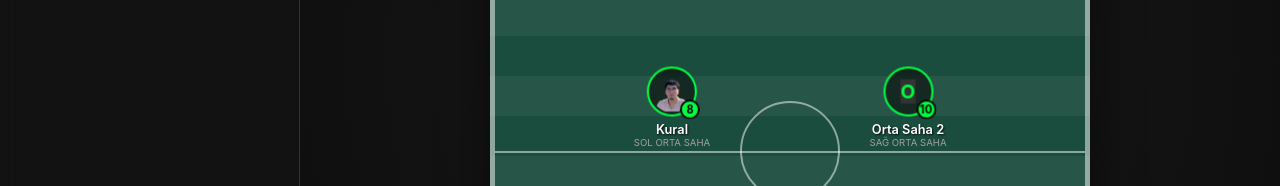
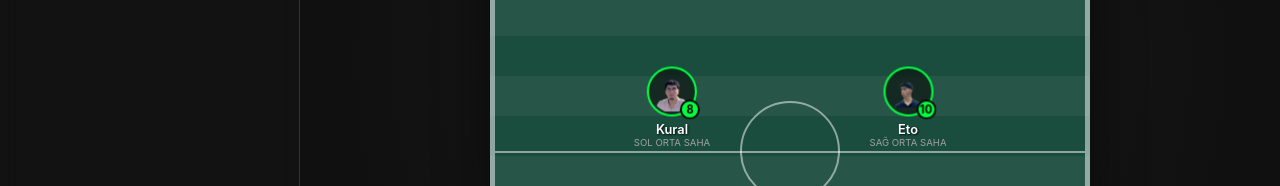
Before and after one commit to Muharrem01/SSDFC, a React (Vite) app: page / in a window 1280 px wide. Shown: the part 501-687 px from the top of the page. Built offline with nearby package versions, Linux system fonts and the light colour scheme.

Commit message:
feat: add midfielder Ertuğrul Enes Vural (Eto) with photo and stats

```diff
--- a/src/data/players.ts
+++ b/src/data/players.ts
@@ -40,8 +40,8 @@ export const players: Player[] = [
     photo: "./kural.png", age: 19, from: "Burdur", stats: { speed: 82, shooting: 88, passing: 96, dribbling: 90, physical: 85 }
   },
   {
-    id: 5, name: "Orta Saha 2", position: "Sağ Orta Saha", role: 'MF', number: 10, isStarting: true, coordinates: { x: 70, y: 45 },
-    age: 27, from: "Adana", stats: { speed: 80, shooting: 78, passing: 90, dribbling: 88, physical: 75 }
+    id: 5, name: "Ertuğrul Enes Vural", nickname: "Eto", position: "Sağ Orta Saha", role: 'MF', photo: "./eto.png", number: 10, isStarting: true, coordinates: { x: 70, y: 45 },
+    age: 20, from: "Denizli", stats: { speed: 75, shooting: 84, passing: 80, dribbling: 84, physical: 82 }
   },
   {
     id: 6, name: "Kürşat Emre Külköylüoğlu", nickname: "Küşo", position: "Sol Forvet", role: 'FW', photo: "./Küşo.png", number: 7, isStarting: true, coordinates: { x: 35, y: 20 },
```
Also changed, not shown: public/eto.png (added).
